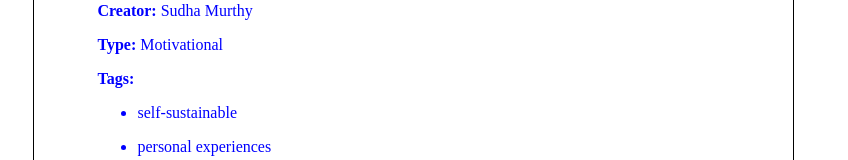
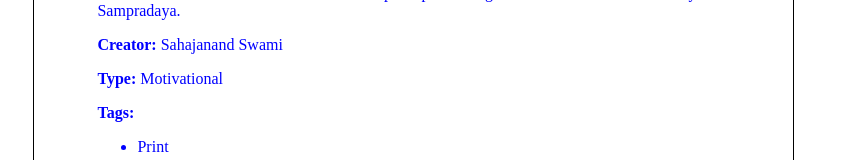
Before and after one commit to Ruchita495/Ruc_Patel_WEB601Assignments_MyFavouriteBooks, an Angular app in the folder Ruc_Patel_MyFavouriteBooks/: page / in a window 1280 px wide. Shown: the part 3471-3631 px from the top of the page, without its empty margins (0-848 px from the left). Built offline with nearby package versions, Linux system fonts and the light colour scheme.

Commit message:
Update content-list.component.ts

```diff
--- a/Ruc_Patel_MyFavouriteBooks/src/app/content-list/content-list.component.ts
+++ b/Ruc_Patel_MyFavouriteBooks/src/app/content-list/content-list.component.ts
@@ -77,7 +77,7 @@
     description: 'he Vachanamrut (IAST: Vacanāmṛta, lit. "immortalising ambrosia in the form of words") is a sacred Hindu text consisting of 273 religious discourses delivered by Swaminarayan from 1819 to 1829 CE and is considered the principal theological text within the Swaminarayan Sampradaya.',
     creator: 'Sahajanand Swami',
     imgURL: 'https://upload.wikimedia.org/wikipedia/commons/1/13/Vachanamrut_English.jpg',
-    type: ' ',
+    type: 'Motivational',
     tags: ["Print"],
   },
 {
```
